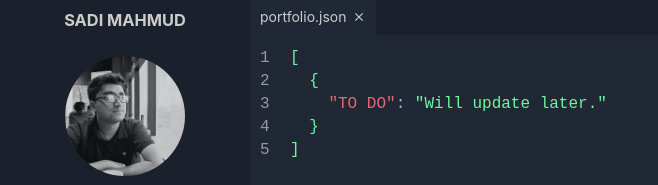
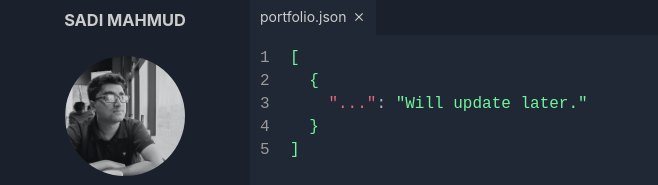
Before and after one commit to sadi304/sadimahmud-personal, a React (Create React App) app: page /portfolio in a window 1280 px wide. Shown: the top 185 px of the page, without its empty margins (0-658 px from the left). Built offline with nearby package versions, Linux system fonts and the light colour scheme.

Commit message:
Minor changes in contact and portfolio section

```diff
--- a/src/Pages/Contact.js
+++ b/src/Pages/Contact.js
@@ -4,10 +4,9 @@
 const contacts = {
   shoutout: "Reach me via these options",
   shoutoutAgain: "Anytime!",
-  info: "",
   email: "<a href=mailto:sadisagar@gmail.com>sadisagar@gmail.com</a>",
-  github: "<a href=https://github.com/sadi304>sadi304</a>",
-  twitter: "<a href=https://twitter.com/sadi304>sadi304</a>"
+  github: "<a target=_blank href=https://github.com/sadi304>sadi304</a>",
+  twitter: "<a target=_blank href=https://twitter.com/sadi304>sadi304</a>"
 }
 
 const Contact = () => (
--- a/src/Pages/Portfolio.js
+++ b/src/Pages/Portfolio.js
@@ -3,7 +3,7 @@
 
 const portfolioItems = [
   {
-    'TO DO': 'Will update later.'
+    '...': 'Will update later.'
   }
 ]
 
```
